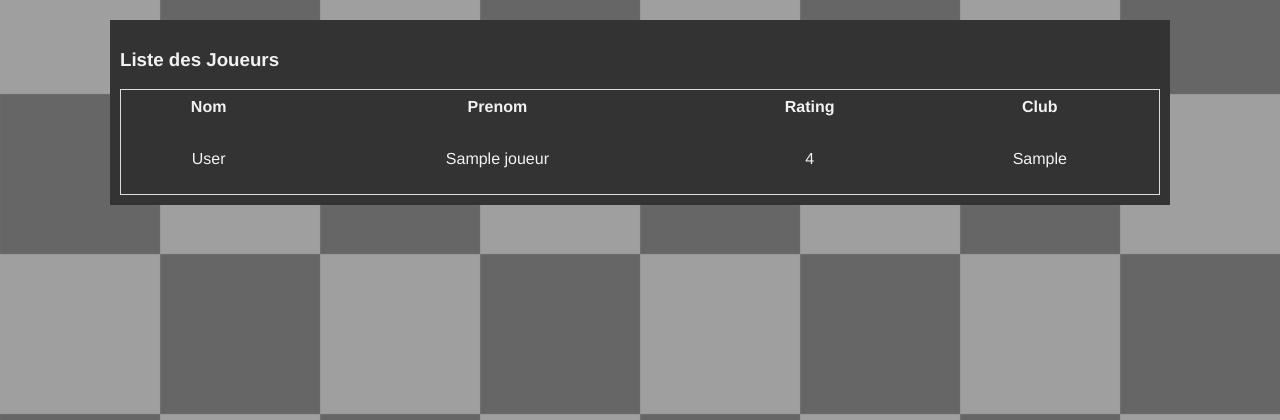
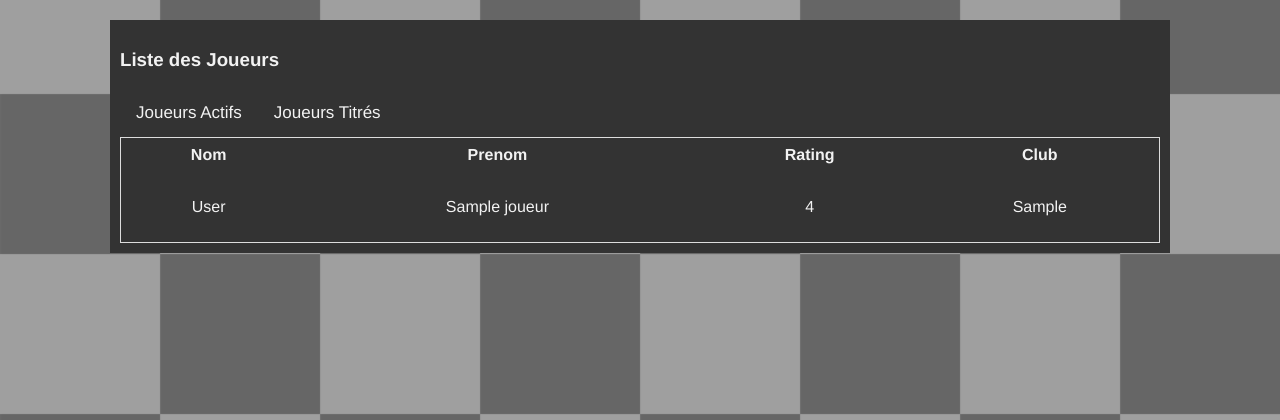
Before and after one commit to bilboque/UCC_DB, a Flask app: page /joueurs in a window 1280 px wide. Shown: the part 66-486 px from the top of the page. Run offline with Flask 3, Linux system fonts and the light colour scheme; tables that the repository leaves empty hold one stand-in row (values such as "Sample post").

Commit message:
ajout de la selection des Joueurs actf et des joueurs titré

```diff
--- a/CODE/app.py
+++ b/CODE/app.py
@@ -65,6 +65,16 @@ def api_joueurs_order_nom_aesc():
     result = get_players_order_nom_AESC(connection,cursor)
     return jsonify(result)
 
+@app.route("/api/joueurs/with_games",methods=['GET'])
+def api_joueurs_with_games():
+    result = get_players_with_Games(connection,cursor)
+    return jsonify(result)
+
+@app.route("/api/joueurs/with_titles",methods=['GET'])
+def api_joueurs_with_title():
+    result = get_players_with_Title(connection,cursor)
+    return jsonify(result)
+
 @app.route("/api/joueur/<id>")
 def api_joueur_infos(id):
     result = get_player(connection,cursor,id)
--- a/CODE/request.py
+++ b/CODE/request.py
@@ -87,7 +87,7 @@ def get_players_order_club_AESC(conn,curs):
     return resultat
 
 def get_players_order_nom_DESC(conn,curs):
-    mysql_query="""SELECT * FROM JOUEURS ORDER BY SURNAME DESC,RATING DESC """
+    mysql_query="""SELECT * FROM JOUEURS WHERE SURNAME<>'---' ORDER BY SURNAME DESC,RATING DESC """
     curs.execute(mysql_query)
     joueurs = curs.fetchall()
 
@@ -109,7 +109,7 @@ def get_players_order_nom_DESC(conn,curs):
     return resultat
 
 def get_players_order_nom_AESC(conn,curs):
-    mysql_query="""SELECT * FROM JOUEURS ORDER BY SURNAME,RATING DESC """
+    mysql_query="""SELECT * FROM JOUEURS WHERE SURNAME<>'---' ORDER BY SURNAME,RATING DESC """
     curs.execute(mysql_query)
     joueurs = curs.fetchall()
 
@@ -130,6 +130,54 @@ def get_players_order_nom_AESC(conn,curs):
 
     return resultat
 
+def get_players_with_Title(conn,curs):
+    mysql_query="""SELECT * FROM JOUEURS WHERE TITLE<>'NONE' ORDER BY RATING DESC """
+    curs.execute(mysql_query)
+    joueurs = curs.fetchall()
+
+    resultat = {}
+
+    resultat["data"]=[]
+
+    for joueurs in joueurs:
+        dico = {}
+        dico["id"]=joueurs[0]
+        dico["prenom"]=joueurs[1]
+        dico["nom"]=joueurs[2]
+        dico["rating"]=joueurs[3]
+        dico["title"]=joueurs[4]
+        dico["club"]=joueurs[5]
+
+        resultat["data"].append(dico)
+
+    return resultat
+
+def get_players_with_Games(conn,curs):
+    mysql_query="""SELECT JoueurID, Name, Surname, Rating, Title, Club,(NB_W+NB_B) AS NB_PARTIES \
+        FROM (SELECT COUNT(*) AS NB_W,WHITE FROM parties GROUP BY white ORDER BY COUNT(*) DESC) AS W,\
+            (SELECT COUNT(*) AS NB_B,BLACK FROM parties GROUP BY BLACK ORDER BY COUNT(*) DESC) AS B, joueurs \
+        WHERE W.white=B.BLACK AND W.white=JoueurID ORDER BY NB_PARTIES DESC"""
+    curs.execute(mysql_query)
+    joueurs = curs.fetchall()
+
+    resultat = {}
+
+    resultat["data"]=[]
+
+    for joueurs in joueurs:
+        dico = {}
+        dico["id"]=joueurs[0]
+        dico["prenom"]=joueurs[1]
+        dico["nom"]=joueurs[2]
+        dico["rating"]=joueurs[3]
+        dico["title"]=joueurs[4]
+        dico["club"]=joueurs[5]
+
+        resultat["data"].append(dico)
+
+    return resultat
+
+
 def get_player(conn,curs,id):
     mysql_query="""SELECT * FROM JOUEURS WHERE JoueurID=%s"""
     curs.execute(mysql_query,(id,))
@@ -147,7 +195,8 @@ def get_player(conn,curs,id):
     return resultat
 
 def get_game_played_by_id(conn,curs,id):
-    mysql_query="""SELECT PartieID,white.Name,black.name,winner.Name,Ouverture,format,sessions.Nom FROM joueurs as winner, joueurs as black, joueurs as white,parties,sessions WHERE sessions.SessionID = parties.SessionID AND winner.JoueurID=Gagnant and black.JoueurID=black and white.JoueurID=white and (white=%s or black=%s)"""
+    mysql_query="""SELECT PartieID,white.Name,black.name,winner.Name,Ouverture,format,sessions.Nom FROM joueurs as winner, joueurs as black, joueurs as white,parties,sessions \
+        WHERE sessions.SessionID = parties.SessionID AND winner.JoueurID=Gagnant and black.JoueurID=black and white.JoueurID=white and (white=%s or black=%s)"""
     curs.execute(mysql_query,(id,id,))
     games = curs.fetchall()
 
--- a/CODE/templates/joueurs.html
+++ b/CODE/templates/joueurs.html
@@ -61,6 +61,7 @@
         .navbar a:hover {
             background-color: #ddd; /* Couleur de fond des liens au survol */
             color: black; /* Couleur du texte des liens au survol */
+            cursor: pointer;
         }
 
         .main{
@@ -76,6 +77,11 @@
             width: auto;
             height: 48px;
         }
+        .SelectPlayerWithGames a{
+            float: left;
+
+        }
+
     </style>
 
     <!--Contient le JavaScript que nous allons utiliser pour cette page -->
@@ -158,6 +164,32 @@
             }
         }
 
+        async function showPlayersWithGames(){
+            let url = '/api/joueurs/with_games'
+            let response = await fetch(url);
+            let data = await response.json();
+
+
+            document.getElementById("player_table").innerHTML = '<tr><th  onclick="showAllPlayers_nomAESC()"> Nom </th><th> Prenom </th><th onclick="showAllPlayers_ratingDESC()"> Rating </th><th onclick="showAllPlayers_clubDESC()"> Club </th></tr></br>';
+            for(i = 0; i < data["data"].length; i++){
+                document.getElementById("player_table").innerHTML +='<tr onclick="handleRowClick('+ data["data"][i]["id"] + ')"><td>' + data["data"][i]["nom"] + '</td><td>' + data["data"][i]["prenom"] + '</td><td>' + data["data"][i]["rating"] + '</td><td>'+ data["data"][i]["club"]+'</td></tr></br>';
+            }
+
+        }
+
+        async function showPlayersWithTitle(){
+            let url = '/api/joueurs/with_titles'
+            let response = await fetch(url);
+            let data = await response.json();
+
+
+            document.getElementById("player_table").innerHTML = '<tr><th  onclick="showAllPlayers_nomAESC()"> Nom </th><th> Prenom </th><th onclick="showAllPlayers_ratingDESC()"> Rating </th><th onclick="showAllPlayers_clubDESC()"> Club </th></tr></br>';
+            for(i = 0; i < data["data"].length; i++){
+                document.getElementById("player_table").innerHTML +='<tr onclick="handleRowClick('+ data["data"][i]["id"] + ')"><td>' + data["data"][i]["nom"] + '</td><td>' + data["data"][i]["prenom"] + '</td><td>' + data["data"][i]["rating"] + '</td><td>'+ data["data"][i]["club"]+'</td></tr></br>';
+            }
+
+        }
+
         function handleRowClick(event) {
             // Get the URL to redirect to
             var url = '/joueur?id=' + event;
@@ -186,6 +218,12 @@
     <div class="main">
         <div class="infos" id="all_players">
             <h3>Liste des Joueurs</h3>
+
+            <div class="navbar">
+                <a onclick="showPlayersWithGames()">Joueurs Actifs</a>
+                <a onclick="showPlayersWithTitle()">Joueurs Titrés</a>
+            </div>
+
             <table id="player_table">
             </table>
         </div>
```
